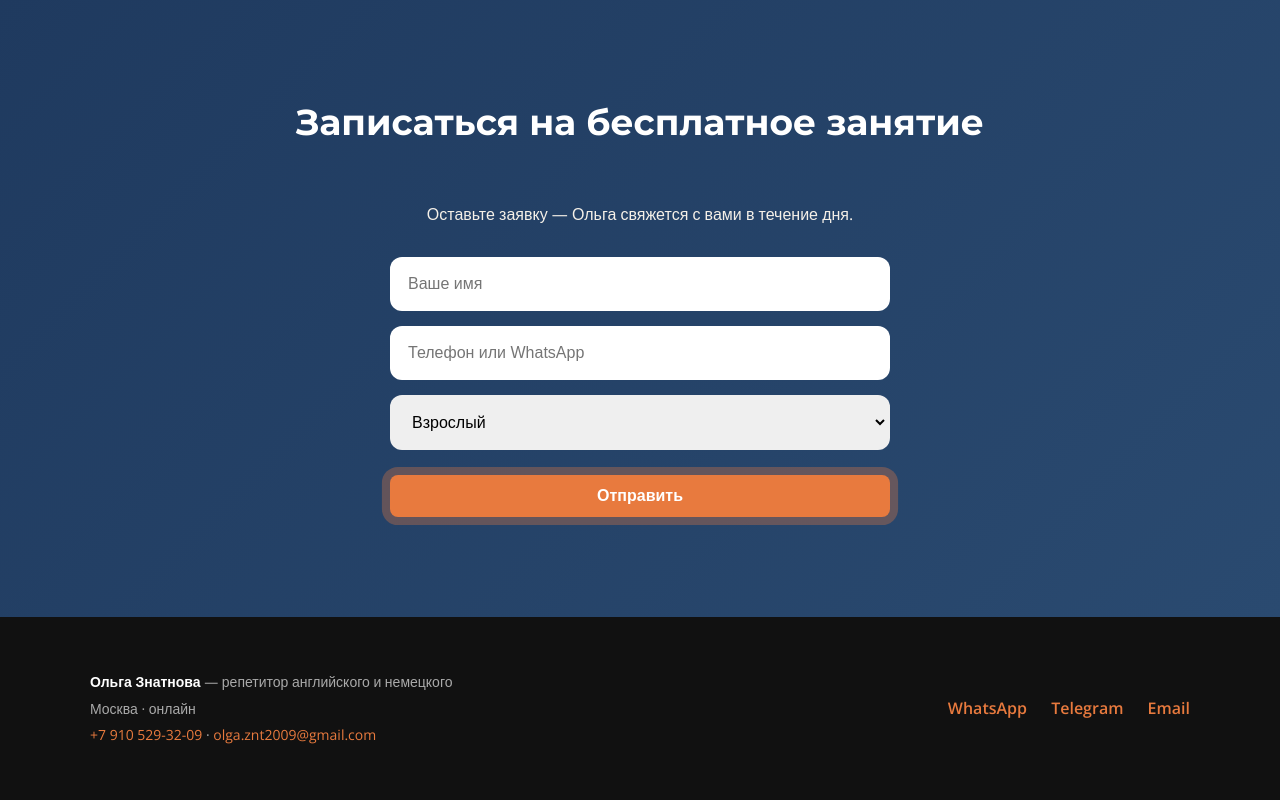
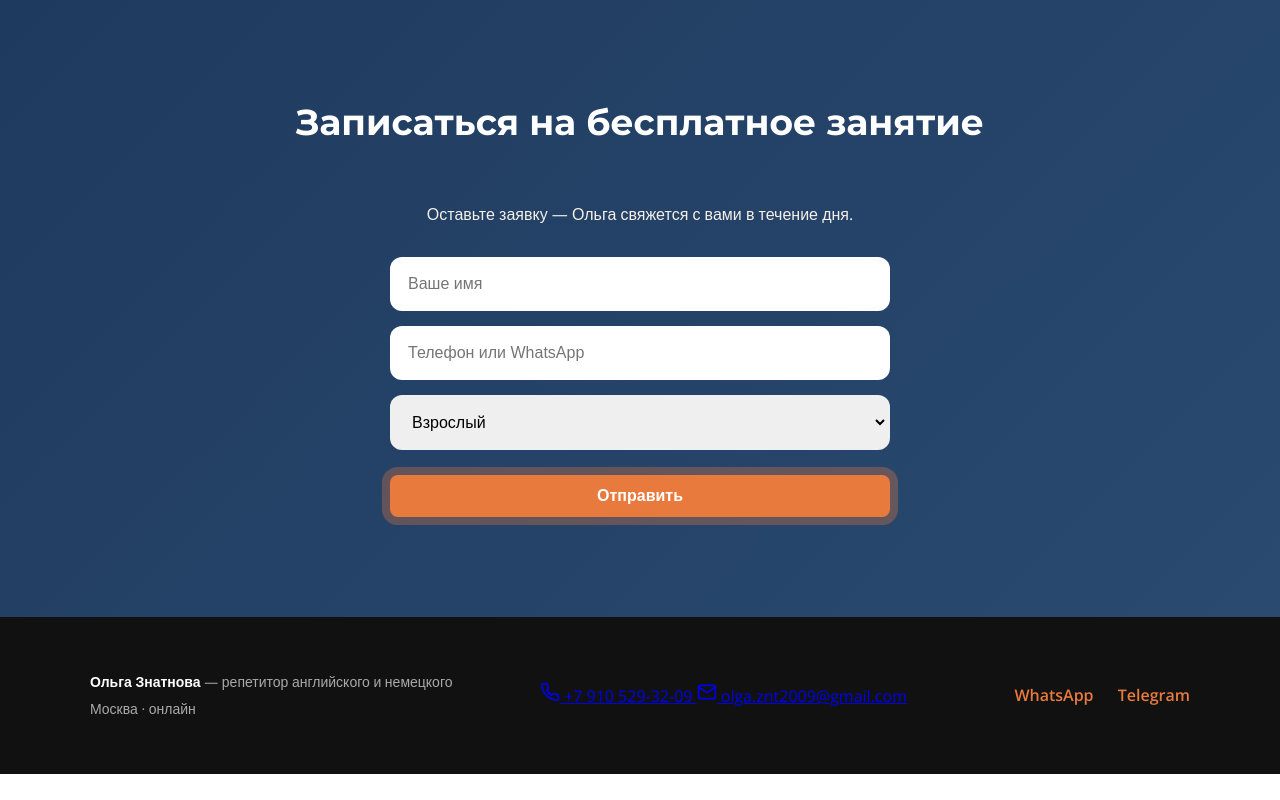
Before and after one commit to SweetBubalekh1988/olga-site, a plain HTML site: page index.html in a window 1280 px wide. Shown: the part 3857-4657 px from the top of the page. After the commit the page ends 4631 px from the top, so only its background shows below. Drawn offline with nearby package versions, Linux system fonts and the light colour scheme.

Commit message:
Update index.html
Замена блока отзывы

```diff
--- a/index.html
+++ b/index.html
@@ -15,14 +15,12 @@
         <div class="container header__inner">
             <a href="#" class="logo">Ольга Знатнова <span>English & Deutsch</span></a>
 
-            <!-- Кнопка-бургер (видна только на телефоне) -->
             <button class="burger" id="burger" aria-label="Открыть меню">
                 <span></span>
                 <span></span>
                 <span></span>
             </button>
 
-            <!-- Навигация (на десктопе — в строку, на телефоне — выпадает) -->
             <nav class="nav" id="nav">
                 <a href="#audience" class="nav-link">Кому подойдёт</a>
                 <a href="#how" class="nav-link">Как проходят</a>
@@ -130,16 +128,14 @@
         </div>
     </section>
 
-    <!-- Отзывы (форма для отправки) -->
+    <!-- Отзывы (форма на Formspree) -->
     <section class="reviews" id="reviews">
         <div class="container">
             <h2 class="section-title reveal">Оставить отзыв</h2>
             <p class="reviews__subtitle reveal">Были на занятиях? Поделитесь впечатлениями — это поможет другим ученикам.</p>
 
-            <form class="review-form reveal" action="https://formsubmit.co/olga.znt2009@gmail.com" method="POST">
-                <input type="hidden" name="_subject" value="Новый отзыв с сайта (Ольга Знатнова)">
-                <input type="hidden" name="_captcha" value="false">
-                <input type="hidden" name="_template" value="table">
+            <form class="review-form reveal" action="https://formspree.io/f/xbgoyqpq" method="POST">
+                <!-- Скрытое поле для перенаправления на страницу "Спасибо" -->
                 <input type="hidden" name="_next" value="thanks.html">
 
                 <div class="form-group">
@@ -196,10 +192,7 @@
             <h2 class="section-title reveal">Записаться на бесплатное занятие</h2>
             <p class="form-subtitle reveal">Оставьте заявку — Ольга свяжется с вами в течение дня.</p>
 
-            <form class="form reveal" action="https://formsubmit.co/olga.znt2009@gmail.com" method="POST">
-                <input type="hidden" name="_subject" value="Новая заявка с сайта (Ольга Знатнова)">
-                <input type="hidden" name="_captcha" value="false">
-                <input type="hidden" name="_template" value="table">
+            <form class="form reveal" action="https://formspree.io/f/xbgoyqpq" method="POST">
                 <input type="hidden" name="_next" value="thanks.html">
 
                 <input type="text" name="name" placeholder="Ваше имя" required>
@@ -220,12 +213,20 @@
             <div class="footer__info">
                 <p><strong>Ольга Знатнова</strong> — репетитор английского и немецкого</p>
                 <p>Москва · онлайн</p>
-                <p><a href="tel:+79105293209">+7 910 529-32-09</a> · <a href="mailto:olga.znt2009@gmail.com">olga.znt2009@gmail.com</a></p>
+            </div>
+            <div class="footer__contacts">
+                <a href="tel:+79105293209" class="footer-contact-link">
+                    <svg viewBox="0 0 24 24" width="20" height="20" fill="none" stroke="currentColor" stroke-width="2"><path d="M22 16.92v3a2 2 0 0 1-2.18 2 19.79 19.79 0 0 1-8.63-3.07 19.5 19.5 0 0 1-6-6 19.79 19.79 0 0 1-3.07-8.67A2 2 0 0 1 4.11 2h3a2 2 0 0 1 2 1.72 12.84 12.84 0 0 0 .7 2.81 2 2 0 0 1-.45 2.11L8.09 9.91a16 16 0 0 0 6 6l1.27-1.27a2 2 0 0 1 2.11-.45 12.84 12.84 0 0 0 2.81.7A2 2 0 0 1 22 16.92z"/></svg>
+                    +7 910 529-32-09
+                </a>
+                <a href="mailto:olga.znt2009@gmail.com" class="footer-contact-link">
+                    <svg viewBox="0 0 24 24" width="20" height="20" fill="none" stroke="currentColor" stroke-width="2"><path d="M4 4h16c1.1 0 2 .9 2 2v12c0 1.1-.9 2-2 2H4c-1.1 0-2-.9-2-2V6c0-1.1.9-2 2-2z"/><polyline points="22,6 12,13 2,6"/></svg>
+                    olga.znt2009@gmail.com
+                </a>
             </div>
             <div class="footer__links">
                 <a href="https://wa.me/79105293209" target="_blank">WhatsApp</a>
                 <a href="https://t.me/+79105293209" target="_blank">Telegram</a>
-                <a href="mailto:olga.znt2009@gmail.com">Email</a>
             </div>
         </div>
     </footer>
```
